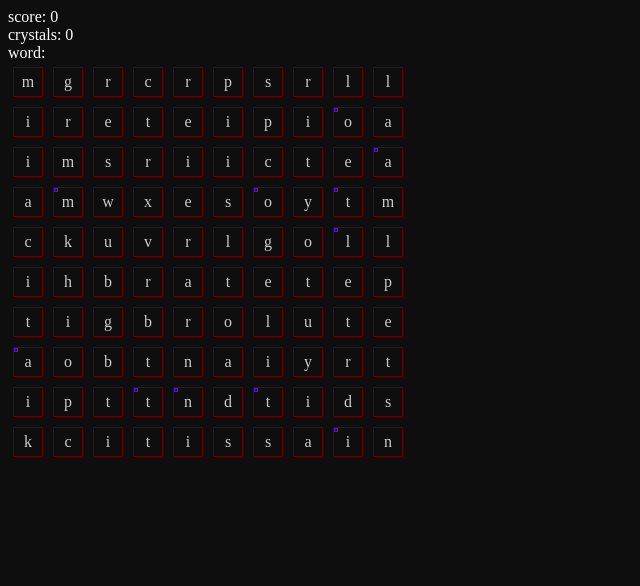
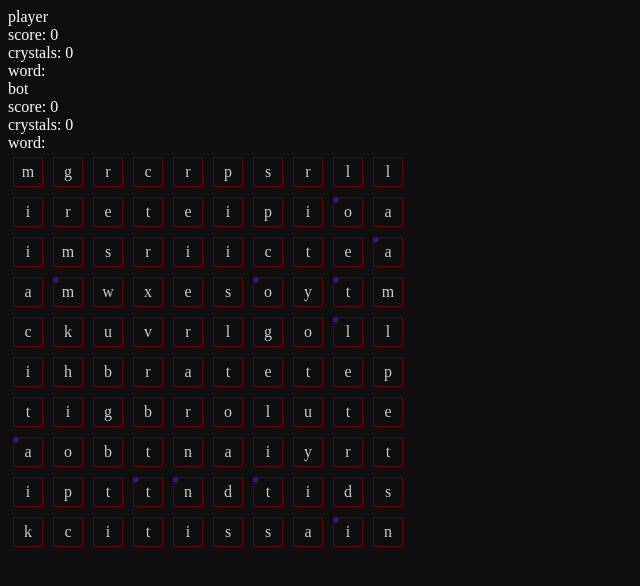
Before and after one commit to InikonZS/words, a React app in the folder client/: page / in a window 1280 px wide. Shown: the top 586 px of the page, without its empty margins (0-640 px from the left). Built offline with nearby package versions, Linux system fonts and the light colour scheme.

Commit message:
add score block for each player

```diff
--- a/client/src/gamefield.tsx
+++ b/client/src/gamefield.tsx
@@ -172,11 +172,24 @@ export default function GameField(){
     const [letters, setLetters] = useState(generateLetters(10, 10));
     const [selected, setSelected] = useState<Array<ILetter>>([]);
     const [animate, setAnimate] = useState<Array<ILetter>>([]);
-    const [points, setPoints] = useState(0);
-    const [crystals, setCrystals] = useState(0);
-    const [players, setPlayers] = useState(['player', 'bot']);
+    //const [points, setPoints] = useState(0);
+    //const [crystals, setCrystals] = useState(0);
+    const [players, setPlayers] = useState<Array<IPlayerData>>([
+        {
+            name: 'player',
+            points: 0,
+            crystals: 0,
+            winWord: ''
+        },
+        {
+            name: 'bot',
+            points: 0,
+            crystals: 0,
+            winWord: ''
+        }
+    ]);
     const [currentPlayerIndex, setCurrentPlayerIndex] = useState(0);
-    const [winWord, setWinWord] = useState('');
+    //const [winWord, setWinWord] = useState('');
 
     useEffect(()=>{
         setLetters(last=>{
@@ -186,7 +199,12 @@ export default function GameField(){
                         {
                             name: 'crystal',
                             apply: ()=>{
-                                setCrystals(last => last + 1);
+                                setPlayers(last=>{
+                                    const current = last[currentPlayerIndex];
+                                    current.crystals += 1;
+                                    return last;
+                                })
+                                //setCrystals(last => last + 1);
                             }
                         }
                     ]
@@ -201,7 +219,13 @@ export default function GameField(){
         const word = selected.map(it=> it.letter).join('');
         if (formattedWords.includes(word)){
             console.log('correct ', word);
-            setPoints(last=> last + getPoints(selected));
+            setPlayers(last=>{
+                const current = last[currentPlayerIndex];
+                current.points += getPoints(selected);
+                current.winWord = selected.map(it=>it.letter).join('');
+                return last;
+            })
+            //setPoints(last=> last + getPoints(selected));
             selected.map(it=>it.bonus.forEach(jt=> jt.apply()))
             setAnimate(selected);
             setTimeout(()=>{
@@ -214,7 +238,12 @@ export default function GameField(){
                                     {
                                         name: 'crystal',
                                         apply: ()=>{
-                                            setCrystals(last => last + 1);
+                                            //setCrystals(last => last + 1);
+                                            setPlayers(last=>{
+                                                const current = last[currentPlayerIndex];
+                                                current.crystals += 1;
+                                                return last;
+                                            })
                                         }
                                     }
                                 );
@@ -241,7 +270,7 @@ export default function GameField(){
     }
 
     useEffect(()=>{
-        if (players[currentPlayerIndex] == 'bot'){
+        if (players[currentPlayerIndex].name == 'bot'){
             const allWords = traceField(letters);
             const linearList: Array<Array<ILetter>> = [];
             allWords.forEach(row=>{
@@ -260,7 +289,12 @@ export default function GameField(){
                 setTimeout(()=>{
                     setSelected(word);
                     setTimeout(()=>{
-                        setWinWord(word.map(it=>it.letter).join(''));
+                        /*setPlayers(last=>{
+                            const current = last[currentPlayerIndex];
+                            current.winWord = word.map(it=>it.letter).join('');
+                            return last;
+                        })*/
+                        //setWinWord(word.map(it=>it.letter).join(''));
                         submitWord(word);
                         setSelected([]);
                     }, 3000);
@@ -271,11 +305,11 @@ export default function GameField(){
 
     return (
     <div>
-        <div className="score">
-            <div className="points">score: {points}</div>
-            <div className="crystals">crystals: {crystals}</div>
-            <div>word: {winWord}</div>
-    </div>
+        <div className="players">
+            {players.map(player=>{
+                return <Player playerData={player}></Player>
+            })}
+        </div>
     <div className="field">
         {
             letters.map(row=> {
```
